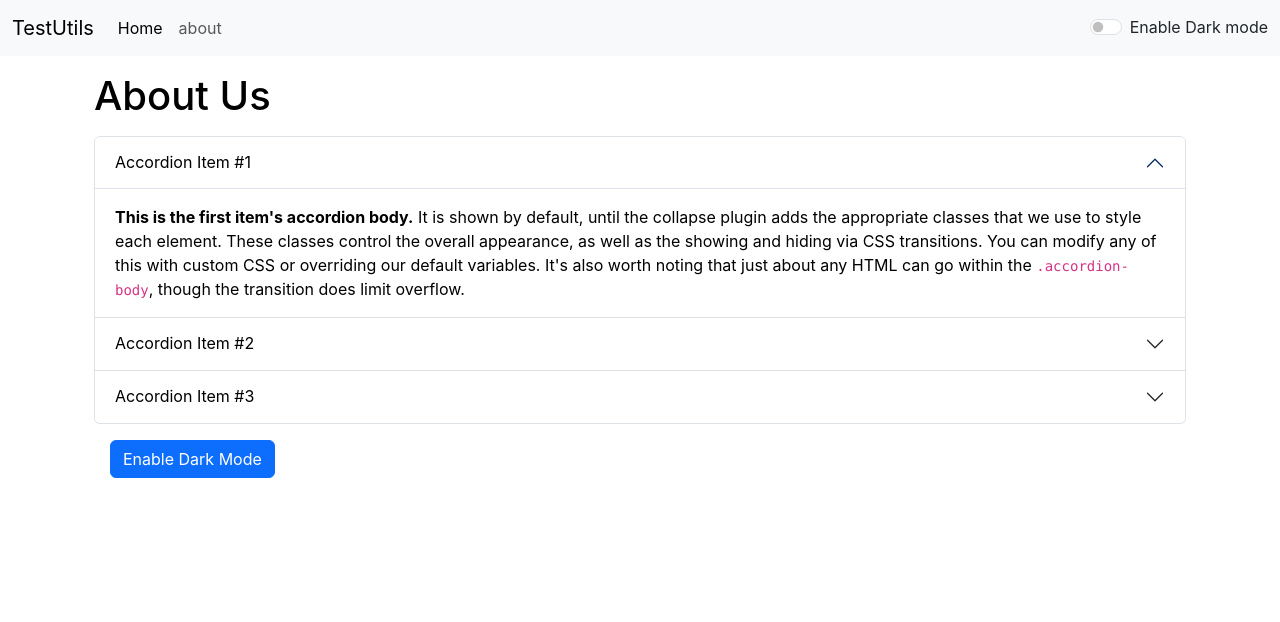
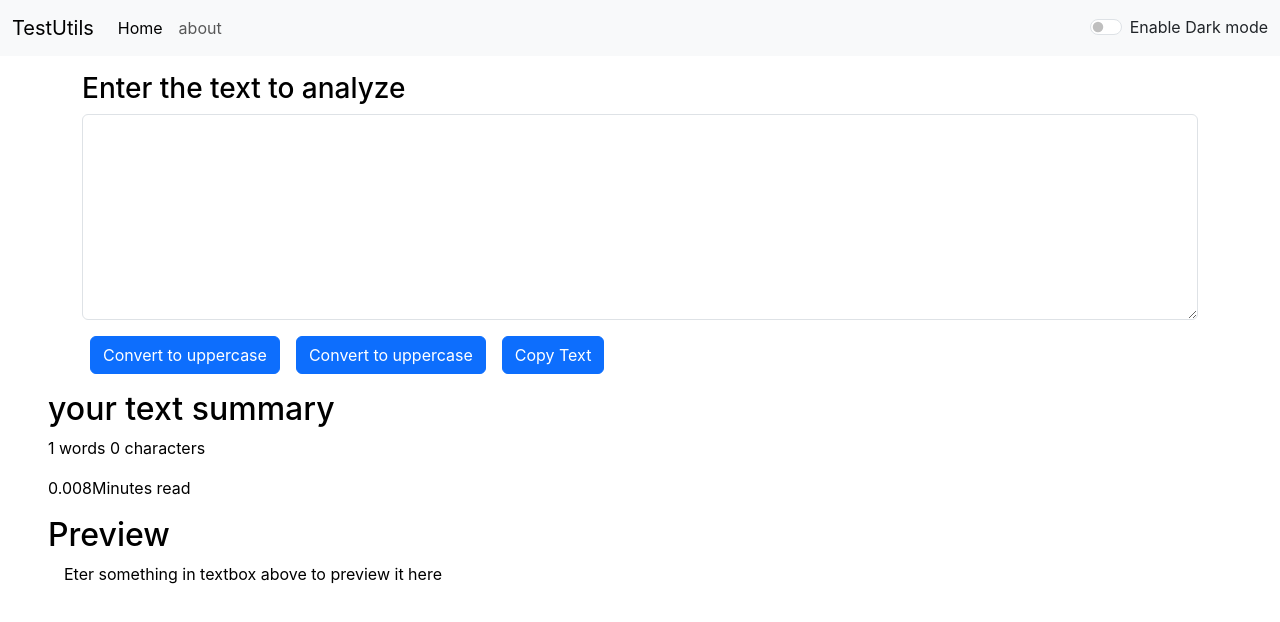
Before and after one commit to Shrikantj0794/react-textutils, a React (Create React App) app: page /about in a window 1280 px wide. Shown: the top 622 px of the page. Built offline with nearby package versions, Linux system fonts and the light colour scheme.

Commit message:
remove react router cos GitHub Pages doesn’t support routers

```diff
--- a/package.json
+++ b/package.json
@@ -1,4 +1,5 @@
 {
+  "homepage": "https://Shrikantj0794.github.io/react-textutils",
   "name": "textutils",
   "version": "0.1.0",
   "private": true,
@@ -6,6 +7,7 @@
     "@testing-library/jest-dom": "^5.17.0",
     "@testing-library/react": "^13.4.0",
     "@testing-library/user-event": "^13.5.0",
+    "gh-pages": "^5.0.0",
     "react": "^18.2.0",
     "react-dom": "^18.2.0",
     "react-router-dom": "^6.14.2",
@@ -13,6 +15,8 @@
     "web-vitals": "^2.1.4"
   },
   "scripts": {
+    "predeploy": "npm run build",
+    "deploy": "gh-pages -d build",
     "start": "react-scripts start",
     "build": "react-scripts build",
     "test": "react-scripts test",
--- a/src/App.js
+++ b/src/App.js
@@ -1,16 +1,16 @@
 import './App.css';
 import Alert from './components/Alert';
-import About from './components/About';
+// import About from './components/About';
 import Navbar from './components/Navbar';
 import TextForm from './components/TextForm';
 import React, { useState } from 'react'
 
 //import react router
-import {
-  BrowserRouter as Router,
-  Routes,
-  Route
-} from "react-router-dom";
+// import {
+//   BrowserRouter as Router,
+//   Routes,
+//   Route
+// } from "react-router-dom";
 
 
 function App() {
@@ -56,18 +56,21 @@ function App() {
   }
   return (
     <>
-     <Router>
+     {/* <Router> */}
     <Navbar title='TestUtils' mode={mode} toggleMode={toggleMode}/>
     <Alert alert={alert}/>
     <div className="container mx-6 my-3">
 
         {/* In react-router-dom v6, "Switch" is replaced by routes "Routes". */}
-        <Routes>
-          <Route exact path="/" element={<TextForm heading='Enter the text to analyze' mode={mode} showAlert={showAlert}/>}/>
-          <Route exact path="/about" element={<About/>}/>
-        </Routes>
+        {/* <Routes> */}
+          {/* <Route exact path="/" element={<TextForm heading='Enter the text to analyze' mode={mode} showAlert={showAlert}/>}/> */}
+          {/* <Route exact path="/about" element={<About/>}/> */}
+        {/* </Routes> */}
     </div>
-    </Router>
+    {/* </Router> */}
+
+    <TextForm heading='Enter the text to analyze' mode={mode} showAlert={showAlert}/>
+    {/* <About/> */}
 
     </>
   );
--- a/src/components/Navbar.js
+++ b/src/components/Navbar.js
@@ -1,25 +1,25 @@
 import React from 'react'
 import PropTypes from 'prop-types'
-import { Link } from 'react-router-dom'
+// import { Link } from 'react-router-dom'
 
 export default function Navbar(props) {
   return (
     <div>
       <nav className={`navbar navbar-expand-lg navbar-${props.mode} bg-${props.mode}`}>
   <div className="container-fluid">
-    {/* <a className="navbar-brand" href="/">{props.title}</a> */}
+    <a className="navbar-brand" href="/">{props.title}</a>
     {/* when we use a inplace of Link and href inplace of to your page will work but it will start reloading which we dont wantwe want our website to be this fast. and also our page should not reload. */}
-    <Link className="navbar-brand" to="/">{props.title}</Link>
+    {/* <Link className="navbar-brand" to="/">{props.title}</Link> */}
     <button className="navbar-toggler" type="button" data-bs-toggle="collapse" data-bs-target="#navbarSupportedContent" aria-controls="navbarSupportedContent" aria-expanded="false" aria-label="Toggle navigation">
       <span className="navbar-toggler-icon"></span>
     </button>
     <div className="collapse navbar-collapse" id="navbarSupportedContent">
       <ul className="navbar-nav me-auto mb-2 mb-lg-0">
         <li className="nav-item">
-          <Link className="nav-link active" aria-current="page" to="/">Home</Link>
+          <a className="nav-link active" aria-current="page" href="/">Home</a>
           </li>
         <li className="nav-item">
-          <Link className="nav-link" to="/about">about</Link>
+          <a className="nav-link" href="/about">about</a>
         </li>
       </ul>
       {/* <form className="d-flex" role="search">
--- a/src/components/TextForm.js
+++ b/src/components/TextForm.js
@@ -39,7 +39,7 @@ export default function TextForm(props) {
         <button className="btn btn-primary mx-2" onClick={handleLoclick}>Convert to uppercase</button>
         <button className='btn btn-primary mx-2' onClick={ CopyText}>Copy Text</button>
     </div>
-    <div className="containr my-3" style={{color: props.mode==='dark'? 'white': 'black'}}>
+    <div className="containr my-3 px-5" style={{color: props.mode==='dark'? 'white': 'black'}}>
       <h2>your text summary</h2>
       <p>{text.split(" ").length} words {text.length} characters </p>
       <p>{0.008*text.split(" ").length}Minutes read</p>
```
Also changed, not shown: 1 other file (tests, documents, lock files or other folders).
